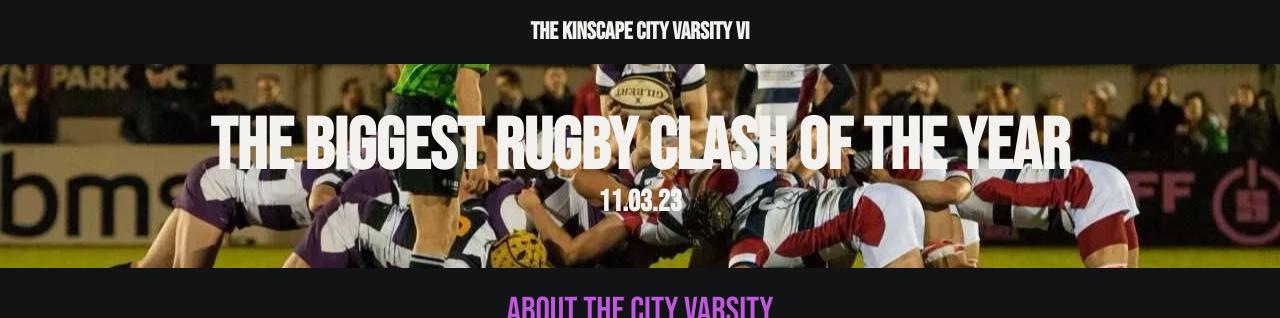
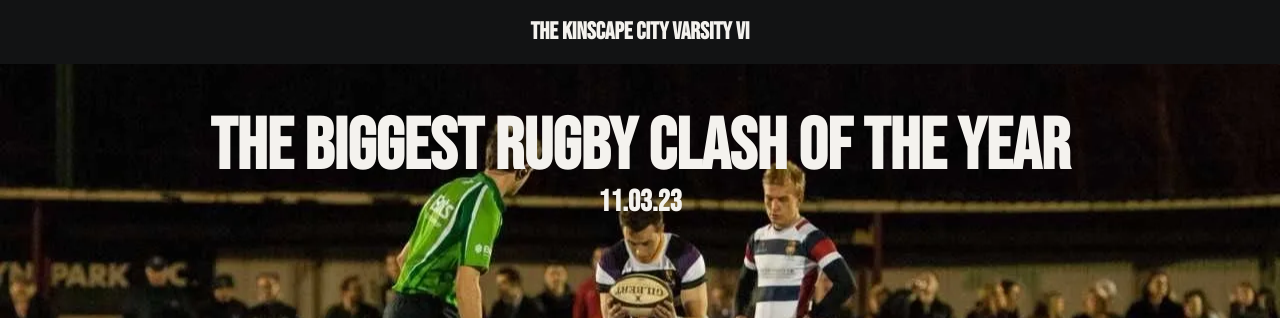
Before and after one commit to robwakefield/thecityvarsity, a Next.js app: page / in a window 1280 px wide. Shown: the top 318 px of the page. Built offline with nearby package versions, Linux system fonts and the light colour scheme.

Commit message:
Fix sizing of hero image

```diff
--- a/src/app/page.tsx
+++ b/src/app/page.tsx
@@ -13,7 +13,7 @@ const montserrat = Montserrat({ weight: "400", subsets: ["latin"] })
 
 export default function Home() {
   return (
-    <main className={"flex flex-col items-center justify-start"}>
+    <main className={"flex flex-col h-screen items-center justify-start"}>
       {/* Add items from components/ folder to create page layout */}
       {Header("The Kinscape City Varsity VI", bebas)}
       {Title("The biggest rugby clash of the year", "11.03.23", bebas)}
--- a/src/components/title.tsx
+++ b/src/components/title.tsx
@@ -3,7 +3,8 @@ import { NextFont } from "next/dist/compiled/@next/font";
 // Displays image specified in tailwind.config.ts with title and subtitile overlay
 export default function Title(title: String, subtitle: String, font: NextFont) {
   // TODO: Fix responsive min height
-  return <div className={"py-12 w-screen bg-hero bg-no-repeat bg-center bg-cover text-center text-primary "+font.className}>
+  return <div className="w-screen min-h-[40%] md:min-h-[50%] lg:min-h-[75%] bg-hero bg-no-repeat bg-center bg-cover">
+      <div className={"py-12 content-center text-center text-primary "+font.className}>
         <h1 className="text-7xl">
           <b>{title}</b>
         </h1>
@@ -11,4 +12,5 @@ export default function Title(title: String, subtitle: String, font: NextFont) {
           <b>{subtitle}</b>
         </h2>
       </div>
+    </div>
 }
```
Lines whose indentation alone changed are shown as unchanged.
